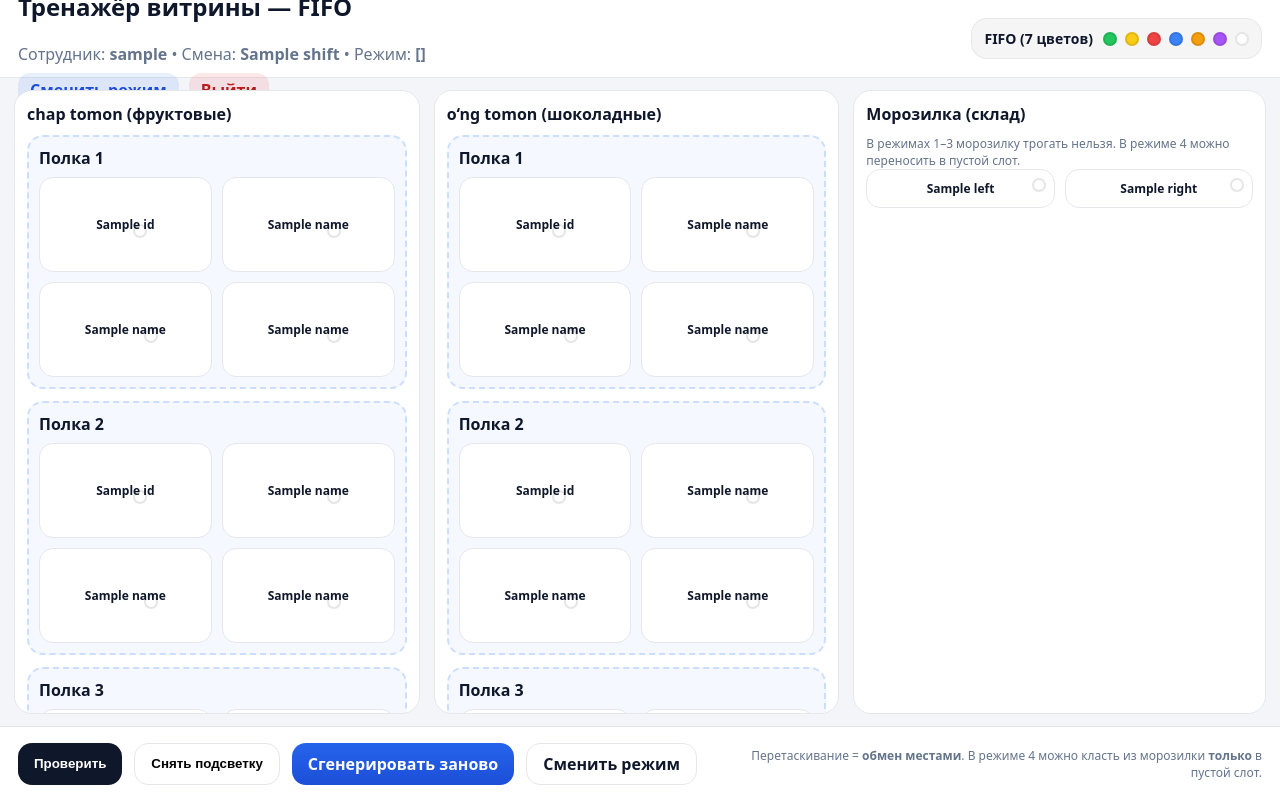
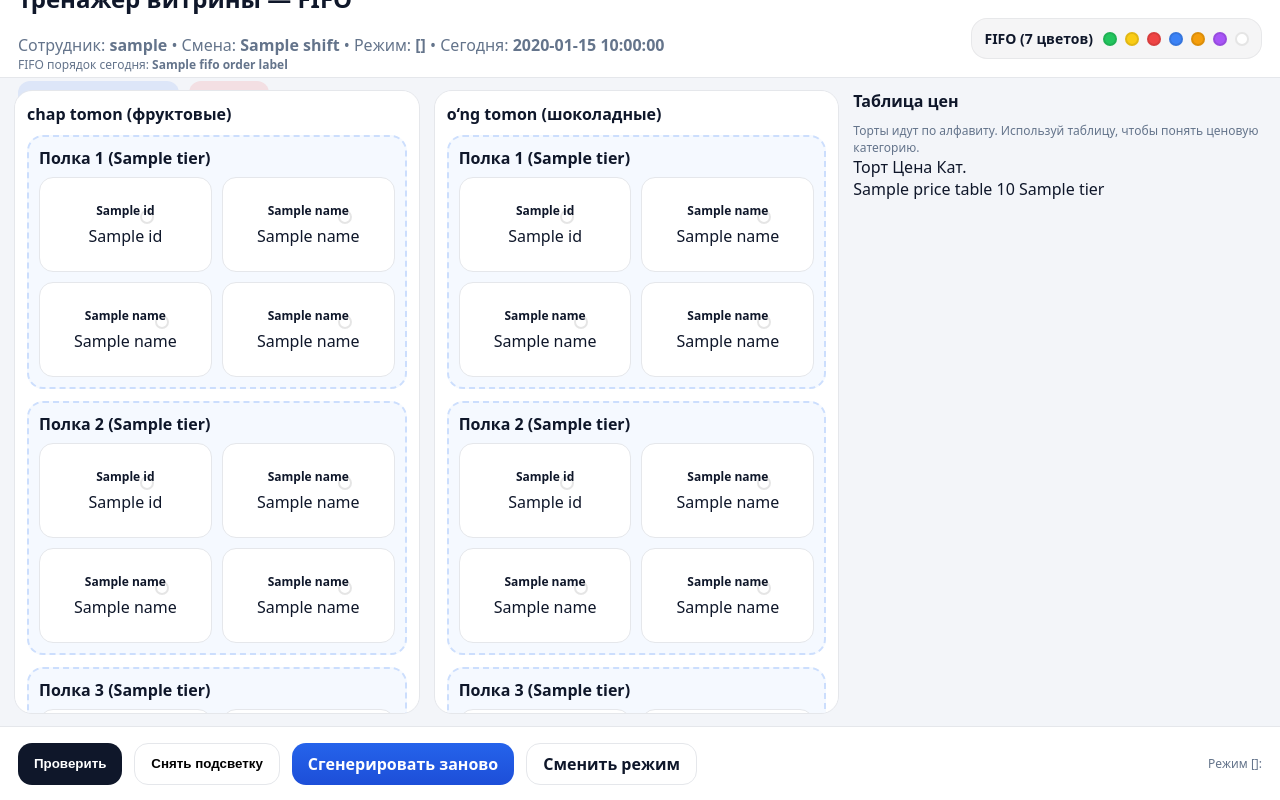
Before and after one commit to yugen1222/cake-trainer, a Flask app: template templates/game.html in a window 1280 px wide. Run offline with Flask 3, Linux system fonts and the light colour scheme; the template is opened without the code that fills it: most values are stand-ins (such as "Sample title", 1, 10 or a date in 2020).

Commit message:
game.html

```diff
--- a/templates/game.html
+++ b/templates/game.html
@@ -13,8 +13,19 @@
 <header class="topbar">
   <div>
     <h2>Тренажёр витрины — FIFO</h2>
+
     <div class="muted">
-      Сотрудник: <b>{{ user_name }}</b> • Смена: <b>{{ shift }}</b> • Режим: <b>{{ mode }}</b>
+      Сотрудник: <b>{{ user_name }}</b> •
+      Смена: <b>{{ shift }}</b> •
+      Режим: <b>{{ mode }}</b> •
+      Сегодня: <b>{{ state.today_fifo_label }}</b>
+    </div>
+
+    <div class="muted small fifo-order-text">
+      FIFO порядок сегодня:
+      {% for label in state.fifo_order_labels %}
+        <b>{{ label }}</b>{% if not loop.last %} → {% endif %}
+      {% endfor %}
     </div>
 
     <div class="top-links">
@@ -43,36 +54,56 @@
 
       <!-- ВИТРИНА -->
       <section class="showcase">
-        <!-- Левая сторона -->
+
+        <!-- ЛЕВАЯ СТОРОНА -->
         <div class="side">
           <div class="side-title">chap tomon (фруктовые)</div>
 
           {% for sidx in range(6) %}
             <div class="shelf" data-side="left" data-shelf="{{ sidx+1 }}">
-              <div class="shelf-title">Полка {{ sidx+1 }}</div>
+              <div class="shelf-title">
+                Полка {{ sidx+1 }}
+                <span class="shelf-tier">({{ state.tiers[sidx+1] }})</span>
+              </div>
 
               <div class="slots">
                 {% for p in range(4) %}
                   {% set it = state.showcase.left[sidx][p] %}
-                  <div class="slot" data-slot="{{ p }}" data-expected-tier="{{ state.tiers[sidx+1] }}">
+
+                  <div class="slot"
+                       data-slot="{{ p }}"
+                       data-side="left"
+                       data-shelf="{{ sidx+1 }}"
+                       data-expected-tier="{{ state.tiers[sidx+1] }}">
+
                     {% if it %}
-                      <div class="cake" draggable="true"
+                      <div class="cake"
+                           draggable="true"
                            data-name="{{ it.name }}"
                            data-rank="{{ it.rank }}"
+                           data-fifo-day="{{ it.fifo_day }}"
+                           data-fifo-label="{{ it.fifo_label }}"
                            data-tier="{{ it.tier }}"
+                           data-price="{{ it.price }}"
                            data-side="left">
+
                         {% if it.img %}
                           <img class="cake-img"
                                src="{{ url_for('static', filename='foto_tortik/' ~ it.img) }}"
                                alt="{{ it.name }}"
                                onerror="this.style.display='none'">
                         {% endif %}
+
                         <div class="cake-name">{{ it.name }}</div>
+                        <div class="cake-mini">
+                          <span>{{ it.fifo_label }}</span>
+                        </div>
                         <div class="dot {{ it.fifo_color }}"></div>
                       </div>
                     {% else %}
                       <div class="empty">Пусто</div>
                     {% endif %}
+
                   </div>
                 {% endfor %}
               </div>
@@ -80,36 +111,55 @@
           {% endfor %}
         </div>
 
-        <!-- Правая сторона -->
+        <!-- ПРАВАЯ СТОРОНА -->
         <div class="side">
           <div class="side-title">o‘ng tomon (шоколадные)</div>
 
           {% for sidx in range(6) %}
             <div class="shelf" data-side="right" data-shelf="{{ sidx+1 }}">
-              <div class="shelf-title">Полка {{ sidx+1 }}</div>
+              <div class="shelf-title">
+                Полка {{ sidx+1 }}
+                <span class="shelf-tier">({{ state.tiers[sidx+1] }})</span>
+              </div>
 
               <div class="slots">
                 {% for p in range(4) %}
                   {% set it = state.showcase.right[sidx][p] %}
-                  <div class="slot" data-slot="{{ p }}" data-expected-tier="{{ state.tiers[sidx+1] }}">
+
+                  <div class="slot"
+                       data-slot="{{ p }}"
+                       data-side="right"
+                       data-shelf="{{ sidx+1 }}"
+                       data-expected-tier="{{ state.tiers[sidx+1] }}">
+
                     {% if it %}
-                      <div class="cake" draggable="true"
+                      <div class="cake"
+                           draggable="true"
                            data-name="{{ it.name }}"
                            data-rank="{{ it.rank }}"
+                           data-fifo-day="{{ it.fifo_day }}"
+                           data-fifo-label="{{ it.fifo_label }}"
                            data-tier="{{ it.tier }}"
+                           data-price="{{ it.price }}"
                            data-side="right">
+
                         {% if it.img %}
                           <img class="cake-img"
                                src="{{ url_for('static', filename='foto_tortik/' ~ it.img) }}"
                                alt="{{ it.name }}"
                                onerror="this.style.display='none'">
                         {% endif %}
+
                         <div class="cake-name">{{ it.name }}</div>
+                        <div class="cake-mini">
+                          <span>{{ it.fifo_label }}</span>
+                        </div>
                         <div class="dot {{ it.fifo_color }}"></div>
                       </div>
                     {% else %}
                       <div class="empty">Пусто</div>
                     {% endif %}
+
                   </div>
                 {% endfor %}
               </div>
@@ -118,47 +168,96 @@
         </div>
       </section>
 
-      <!-- МОРОЗИЛКА -->
+      <!-- ПРАВАЯ ПАНЕЛЬ -->
+      {% if mode == 4 %}
+        <!-- МОРОЗИЛКА ТОЛЬКО ДЛЯ РЕЖИМА 4 -->
         <aside class="freezer">
           <div class="freezer-title">Морозилка (склад)</div>
-        <div class="muted small">В режимах 1–3 морозилку трогать нельзя. В режиме 4 можно переносить в пустой слот.</div>
+          <div class="muted small">
+            В режиме 4 можно переносить торты в пустые слоты.
+            После заполнения проверяется FIFO и ценовая категория.
+          </div>
 
           <div class="freezer-grid">
             {% for it in state.freezer.left %}
-            <div class="freezer-item cake" draggable="true"
+              <div class="freezer-item cake"
+                   draggable="true"
                    data-name="{{ it.name }}"
                    data-rank="{{ it.rank }}"
+                   data-fifo-day="{{ it.fifo_day }}"
+                   data-fifo-label="{{ it.fifo_label }}"
                    data-tier="{{ it.tier }}"
+                   data-price="{{ it.price }}"
                    data-side="{{ it.side if it.side else 'left' }}">
+
                 {% if it.img %}
                   <img class="cake-img"
                        src="{{ url_for('static', filename='foto_tortik/' ~ it.img) }}"
                        alt="{{ it.name }}"
                        onerror="this.style.display='none'">
                 {% endif %}
+
                 <div class="cake-name">{{ it.name }}</div>
+                <div class="cake-mini">
+                  <span>{{ it.fifo_label }}</span>
+                </div>
                 <div class="dot {{ it.fifo_color }}"></div>
               </div>
             {% endfor %}
 
             {% for it in state.freezer.right %}
-            <div class="freezer-item cake" draggable="true"
+              <div class="freezer-item cake"
+                   draggable="true"
                    data-name="{{ it.name }}"
                    data-rank="{{ it.rank }}"
+                   data-fifo-day="{{ it.fifo_day }}"
+                   data-fifo-label="{{ it.fifo_label }}"
                    data-tier="{{ it.tier }}"
+                   data-price="{{ it.price }}"
                    data-side="{{ it.side if it.side else 'right' }}">
+
                 {% if it.img %}
                   <img class="cake-img"
                        src="{{ url_for('static', filename='foto_tortik/' ~ it.img) }}"
                        alt="{{ it.name }}"
                        onerror="this.style.display='none'">
                 {% endif %}
+
                 <div class="cake-name">{{ it.name }}</div>
+                <div class="cake-mini">
+                  <span>{{ it.fifo_label }}</span>
+                </div>
                 <div class="dot {{ it.fifo_color }}"></div>
               </div>
             {% endfor %}
           </div>
         </aside>
+
+      {% else %}
+        <!-- ТАБЛИЦА ЦЕН ДЛЯ РЕЖИМОВ 1,2,3 -->
+        <aside class="price-panel">
+          <div class="freezer-title">Таблица цен</div>
+          <div class="muted small">
+            Торты идут по алфавиту. Используй таблицу, чтобы понять ценовую категорию.
+          </div>
+
+          <div class="price-table">
+            <div class="price-head">
+              <span>Торт</span>
+              <span>Цена</span>
+              <span>Кат.</span>
+            </div>
+
+            {% for it in state.price_table %}
+              <div class="price-row">
+                <span class="price-name">{{ it.name }}</span>
+                <span class="price-value">{{ "{:,}".format(it.price).replace(",", " ") }}</span>
+                <span class="price-tier {{ it.tier }}">{{ it.tier }}</span>
+              </div>
+            {% endfor %}
+          </div>
+        </aside>
+      {% endif %}
 
     </main>
   </div>
@@ -171,8 +270,16 @@
   <a class="btn" href="{{ url_for('menu') }}">Сменить режим</a>
 
   <div class="muted small hint">
-    Перетаскивание = <b>обмен местами</b>.
-    В режиме 4 можно класть из морозилки <b>только</b> в пустой слот.
+    Режим {{ mode }}:
+    {% if mode == 1 %}
+      проверяется только FIFO.
+    {% elif mode == 2 %}
+      проверяется FIFO и ценовая категория.
+    {% elif mode == 3 %}
+      проверяется смешанная витрина: FIFO + цена.
+    {% elif mode == 4 %}
+      нужно заполнить пустые места, затем проверяется FIFO + цена.
+    {% endif %}
   </div>
 </footer>
 
@@ -187,6 +294,7 @@
 
 <script>
   window.GAME_MODE = {{ mode }};
+  window.GAME_SEED = {{ state.seed }};
 </script>
 <script src="{{ url_for('static', filename='script.js') }}"></script>
 
```
Lines whose indentation alone changed are shown as unchanged.
